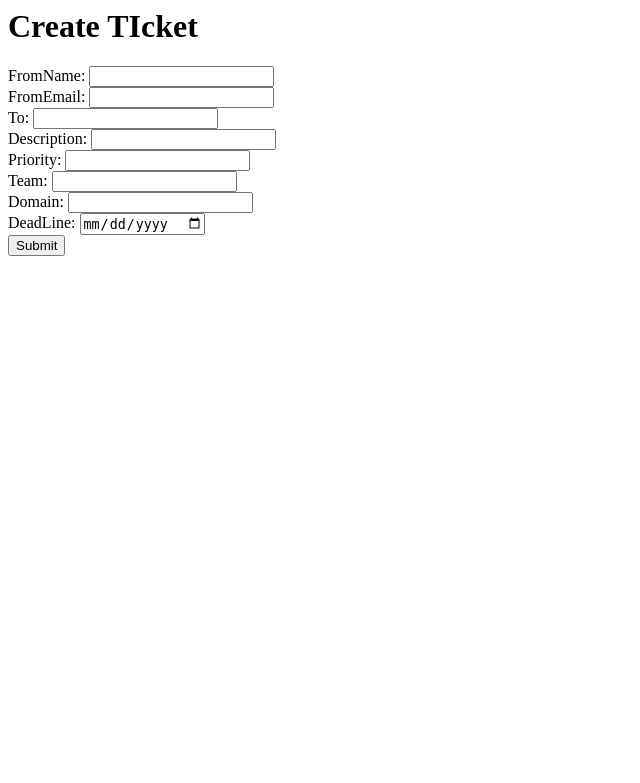
After one commit to liviuxyz-ctrl/TickSy, a Django app: page /ticket/ in a window 1280 px wide. The commit adds this page. Shown: the top 783 px of the page, without its empty margins (0-640 px from the left). Run offline with Django 4.2, Linux system fonts and the light colour scheme.

Commit message:
creating a part of the views X3, the good one ;-}

```diff
--- a/ticksy/ticketing/models.py
+++ b/ticksy/ticketing/models.py
@@ -27,7 +27,7 @@ class Employees (models.Model):
 class EmployeesPrivateData(models.Model):
     employee_id = models.OneToOneField(Employees, primary_key=True, on_delete=models.CASCADE, auto_created=True)
     email = models.EmailField(max_length=50, unique=True)
-    password = models.CharField(max_length=55)
+    password = models.CharField(max_length=100)
 
 
 class StatusOfTickets(models.TextChoices):
@@ -50,7 +50,7 @@ class Tickets (models.Model):
     user_email = models.EmailField(max_length=50)
     created_at = models.DateTimeField(default=timezone.now)
     due_datetime = models.DateTimeField()
-    finish_at = models.DateTimeField()
+    finish_at = models.DateTimeField(null=True)
     status = models.CharField(max_length=50, choices=StatusOfTickets.choices, default=StatusOfTickets.assigned)
     importance = models.CharField(max_length=50, choices=ImportanceOfTickets.choices, default=ImportanceOfTickets.medium)
     responsible_team_id = models.ForeignKey(Teams, on_delete=models.RESTRICT)
--- /dev/null
+++ b/ticksy/ticketing/templates/index.html
@@ -0,0 +1,5 @@
+<form class="" action="" method="POST">
+{% csrf_token %}
+{{ form.as_p }}
+<input type="submit" name="Register" value="Register"/>
+</form>
--- /dev/null
+++ b/ticksy/ticketing/templates/ticket.html
@@ -0,0 +1,21 @@
+<html>
+<head>
+<title>Create Ticket </title>
+</head>
+
+<body>
+<h1>Create TIcket </h1>
+<form action="." method="POST">{% csrf_token %}
+    FromName: <input type="text" name="fromname"/><br/>
+    FromEmail: <input type="text" name="fromemail"/><br/>
+    To: <input type="text" name="to"/><br/>
+    Description: <input type="text" name="description"/><br/>
+    Priority: <input type="text" name="priority"/><br/>
+    Team: <input type="text" name="team"/><br/>
+    Domain: <input type="text" name="domain"/><br/>
+    DeadLine: <input type="date" value="datetime-local" name="deadline"/><br/>
+    <input type="submit" name="Create"/>
+</form>
+</body>
+
+</html>
--- a/ticksy/ticketing/urls.py
+++ b/ticksy/ticketing/urls.py
@@ -22,4 +22,8 @@ urlpatterns = [
     path('admin/', admin.site.urls),
     path('test/', views.test),
     path('register/', views.register),
+    path('index/',views.index),
+    path('team/', views.team),
+    path('ticket/', views.ticket),
+    path('login/',views.login)
 ]
--- a/ticksy/ticketing/views.py
+++ b/ticksy/ticketing/views.py
@@ -1,22 +1,164 @@
 from django.shortcuts import render
-from .models import Employees,Teams
+from django.http import HttpResponse, JsonResponse
+from rest_framework.parsers import JSONParser
+from .serializers import EmployeesSerializer,TeamSerializer
+from .models import Employees,Teams,EmployeesPrivateData,Tickets
+# from .forms import RegisterEmployeeForm,CreateTeamForm
+from django.contrib.auth.hashers import make_password
 
 def test(request):
     return render(request, 'test.html')
     # return HttpResponse('test')
 
+def login(request):
+    if request.method == 'POST' and request.POST.get("login"):
+        email = request.POST.get('email')
+        password = request.POST.get('password')
+
+        if email and password:
+            try:
+                e = Employees.objects.get(email=email)
+                if e.password == make_password(password):
+                    return render(request, 'test.html')
+            except:
+                return render(request,'login.html', {'unkonform data':True})
+    return render(request, 'login.html')
+
 
 def register(request):
+    if request.method == 'GET':
+        # return render(request, 'register.html')
+        print('get in register')
+        return render(request, 'register.html')
+    if request.method == 'POST' and request.POST.get("register"):
+        full_name = request.POST.get('fullname')
+        email = request.POST.get('email')
+        department  = request.POST.get('department')
+        password = request.POST.get('password')
+        repassword = request.POST.get('repassword')
+        team_name = request.POST.get('teamname')
+        if full_name and email and department and password and repassword and team_name:
+            # try:
+                if password != repassword:
+                    return render(request, 'register.html',{'password_dont_mach':True})
+                e = Employees()
+                e.full_name = full_name
+                e.email = email
+                e.department = department
+                e.team_id = Teams.objects.get(team_name=team_name)
+
+                ep = EmployeesPrivateData()
+                ep.email = email
+                ep.password = make_password(password)
+                ep.employee_id = e
+
+                e.save()
+                ep.save()
+                # except IntegrityError:
+                #     return render(request, 'test.html','Email already in use')
+                print('ok')
+                return render(request, 'login.html')
+    return render(request, 'register.html')
+
+
+def team(request):
     if request.method == 'POST':
-        if request.POST.get('name') and request.POST.get('email') and request.POST.get('department'):
-            e = Employees()
-            e.full_name = request.POST.get('name')
-            e.email = request.POST.get('email')
-            e.department = request.POST.get('department')
-            e.team_id = Teams.objects.get(id=1)
-            e.save()
+        team_name = request.POST.get('team_name')
+        team_head_name = request.POST.get('team_head_name')
+        team_head_email = request.POST.get('team_head_email')
+        if team_name and team_head_name and team_head_email:
+            team = Teams()
+            team.team_name=team_name
+            team.team_head_full_name=team_head_name
+            team.team_head_email=team_head_email
+            team.save()
             return render(request, 'test.html')
-        else:
-            return render(request, 'register.html')
-    else:
-        return render(request, 'register.html')
+    return render(request, 'team.html')
+
+
+def ticket(request):
+    if request.method == 'POST':
+
+        fromNameT = request.POST.get('fromname')
+        fromEmailT = request.POST.get('fromemail')
+        toT = request.POST.get('to')
+        descriptionT = request.POST.get('description')
+        priorityT = request.POST.get('priority')
+        teamT = request.POST.get('team')
+        domainT = request.POST.get('domain')
+        deadlineT = request.POST.get('deadline')
+
+        if fromNameT and fromEmailT and toT and descriptionT and priorityT and teamT and domainT and deadlineT:
+            ticket = Tickets()
+            ticket.user_full_name = fromNameT
+            ticket.user_email = fromEmailT
+            ticket.responsible_team_id = Teams.objects.get(team_name=teamT)
+            ticket.responsible_employee_id = Employees.objects.get(full_name=toT)
+            ticket.description = descriptionT
+            ticket.due_datetime = deadlineT
+
+            ticket.save()
+            return render(request, 'test.html')
+    return render(request, 'ticket.html')
+
+
+# user_full_name = models.CharField(max_length=50)
+#     user_email = models.EmailField(max_length=50)
+#     created_at = models.DateTimeField(default=timezone.now)
+#     due_datetime = models.DateTimeField()
+#     finish_at = models.DateTimeField()
+#     status = models.CharField(max_length=50, choices=StatusOfTickets.choices, default=StatusOfTickets.assigned)
+#     importance = models.CharField(max_length=50, choices=ImportanceOfTickets.choices, default=ImportanceOfTickets.medium)
+#     responsible_team_id = models.ForeignKey(Teams, on_delete=models.RESTRICT)
+#     responsible_employee_id = models.ForeignKey(Employees, on_delete=models.RESTRICT)
+#     description = models.TextField(default="empty")
+
+
+# def team(request):
+#     if request.method == 'POST':
+#         data = JSONParser().parse(request)
+#         serializer = TeamSerializer(data = data)
+#         # serializer.update(data)
+#         if serializer.is_valid():
+#             serializer.save()
+#             return JsonResponse(serializer.data, status=201)
+#         return JsonResponse(serializer.erors, status=400)
+#     return render(request, 'team.html')
+
+# def register(request):
+#     if request.method == 'POST':
+#         data = JSONParser().parse(request)
+#         seroalizer = EmployeesSerializer(data = data)
+#         seroalizer.update(data)
+
+
+
+
+
+
+
+    #     if request.POST.get('name') and request.POST.get('email') and request.POST.get('department'):
+    #         e = Employees()
+    #         e.full_name = request.POST.get('name')
+    #         e.email = request.POST.get('email')
+    #         e.department = request.POST.get('department')
+    #         e.team_id = Teams.objects.get(id=1)
+    #         e.save()
+    #         return render(request, 'test.html')
+    #     else:
+    #         return render(request, 'register.html')
+    # else:
+    #     return render(request, 'register.html')
+    #cleaned_data
+
+def index(request):
+        submitbutton = request.POST.get('Register')
+        print(submitbutton)
+        if submitbutton: # execute this code
+            context = {'submitbutton': submitbutton}
+            return render(request, 'test.html')
+
+        return render(request, 'index.html')
+
+def contact(reqest):
+    return render(reqest, 'contact.html')
--- a/ticksy/ticksy/settings.py
+++ b/ticksy/ticksy/settings.py
@@ -37,6 +37,7 @@ INSTALLED_APPS = [
     'django.contrib.sessions',
     'django.contrib.messages',
     'django.contrib.staticfiles',
+    'rest_framework',
     'ticketing',
 ]
 
```
Also changed, not shown: ticksy/ticketing/forms.py (added, +14 -0 lines), ticksy/ticketing/serializers.py (added, +45 -0 lines), ticksy/ticketing/templates/login.html (added, +15 -0 lines), ticksy/ticketing/templates/register.html (+8 -6 lines), ticksy/ticketing/templates/team.html (added, +15 -0 lines), ticksy/ticksy/views.py (deleted, +0 -22 lines), ticksy/ticketing/migrations/0003_alter_employeesprivatedata_password.py (added), ticksy/ticketing/migrations/0004_alter_tickets_finish_at.py (added).
